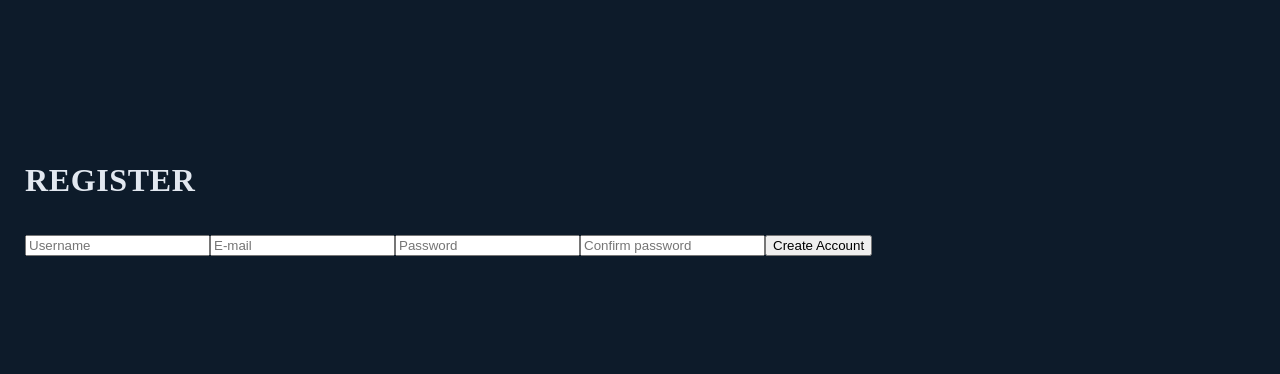
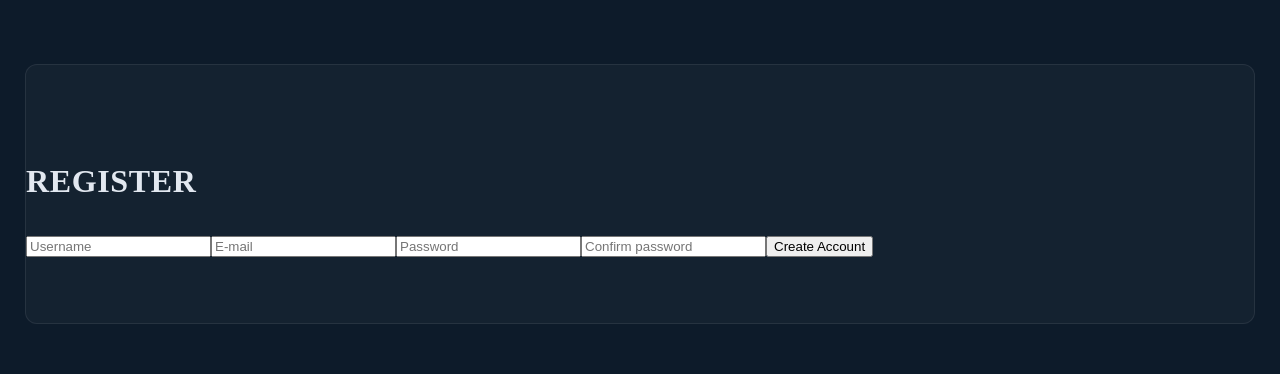
Before and after one commit to LuisDev912/EduMath-Track, a React (Vite) app in the folder frontend/: page /register in a window 1280 px wide. Shown: the top 374 px of the page. Built offline with nearby package versions, Linux system fonts and the light colour scheme.

Commit message:
feat(frontend): create a CSS class for transparent backgrounds

```diff
--- a/frontend/src/features/auth/components/AuthLayout.tsx
+++ b/frontend/src/features/auth/components/AuthLayout.tsx
@@ -2,7 +2,7 @@ import type { AuthLayoutProps } from "../../../shared/types/AuthProps";
 
 function AuthLayout({ children, id }: AuthLayoutProps) {
     return (
-        <section id={id}>
+        <section id={id} className="transparent-border">
             {children}
         </section>
     )
--- a/frontend/src/styles/index.css
+++ b/frontend/src/styles/index.css
@@ -53,6 +53,17 @@ section {
     margin-top: var(--space-xxl);
     font-size: var(--font-size-lg);
     font-weight: var(--weight-medium);
+}
+
+.transparent-border {
+    border-radius: var(--radius-lg);
+    background: rgba(255, 255, 255, 0.03);
+    border: 1px solid rgba(255, 255, 255, 0.08);
+    transition: border-color var(--transition-fast);
+}
+
+.transparent-border:hover {
+    border-color: var(--color-accent);
 }
 
 /* --- text --- */
--- a/frontend/src/styles/utilities.css
+++ b/frontend/src/styles/utilities.css
@@ -1,6 +1,6 @@
 .pointer{ cursor: pointer; }
 
-.text-center{ text-align: center;}
+.text-center{ text-align: center; }
 
 /* === flex utilities === */
 .flex { display: flex; }
```
